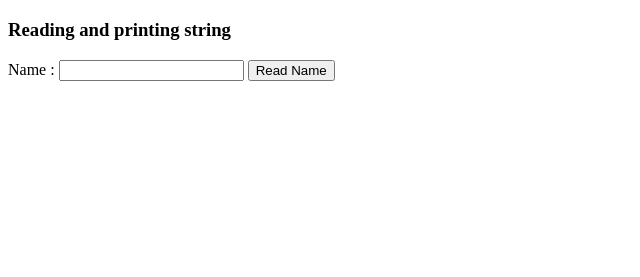
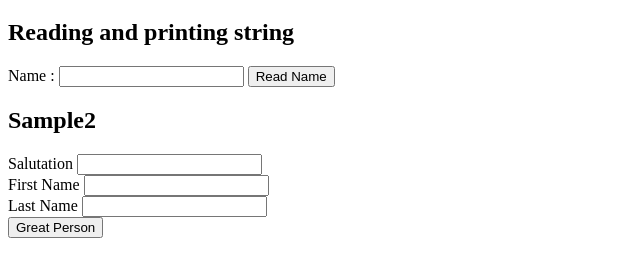
Before and after one commit to VivekJado/tutorial-vivek, a plain HTML site: page 01-string-operations.html in a window 1280 px wide. Shown: the part 61-338 px from the top of the page, without its empty margins (0-640 px from the left). Drawn offline with Linux system fonts and the light colour scheme.

Commit message:
another string operation

```diff
--- a/01-string-operations.html
+++ b/01-string-operations.html
@@ -9,22 +9,31 @@
   <body>
     <h1>String Operations</h1>
 
-    <div>
-      <h3>Reading and printing string</h3>
+    <div class="sample1">
+      <h2>Reading and printing string</h2>
       <label for="textbox">Name : </label>
       <input type="text" name="inputName" id="name" />
       <input type="button" value="Read Name" onclick="readName()" />
       <div id="nameResult"></div>
     </div>
+    <div class="sample2">
+    <h2>Sample2</h2>
+    <label for="Mr/Mrs">Salutation</label>
+    <input type="text" name="" id="Mr/Mrs" /><br />
+    <label for="firstName">First Name</label>
+    <input type="text" name="" id="firstName" /><br />
+    <label for="lastName">Last Name</label>
+    <input type="text" name="" id="lastName" /><br />
+    <input type="button" value="Great Person" onclick="greatPerson()" />
+    <div id="sample2rResult"></div>
+    </div>
 
     <script>
+      //#region sample1
       function readName() {
         let name = document.querySelector("#name").value;
-
-        // console.log(name);
         printName(name);
       }
-
       function printName(name) {
         let container = document.querySelector("#nameResult");
 
@@ -35,9 +44,16 @@
           container.appendChild(para);
         }
       }
-
-
-
+      //#endregion
+      //#region sample2
+      function greatPerson() {
+        let input1 = document.getElementById("Mr/Mrs").value;
+        let firstname = document.getElementById("firstName").value;
+        let lastname = document.getElementById("lastName").value;
+        let name ="Hello !" +"&nbsp;" + input1 + "&nbsp;" + firstname + "&nbsp;" +lastname;
+        document.getElementById("sample2rResult").innerHTML = name;
+      }
+      //#endregion
     </script>
   </body>
 </html>
```
